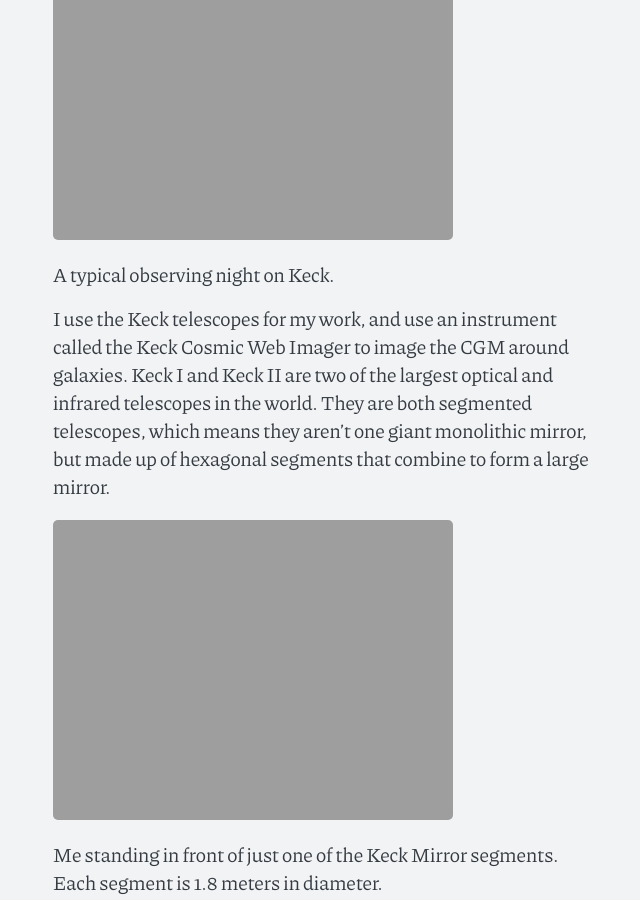
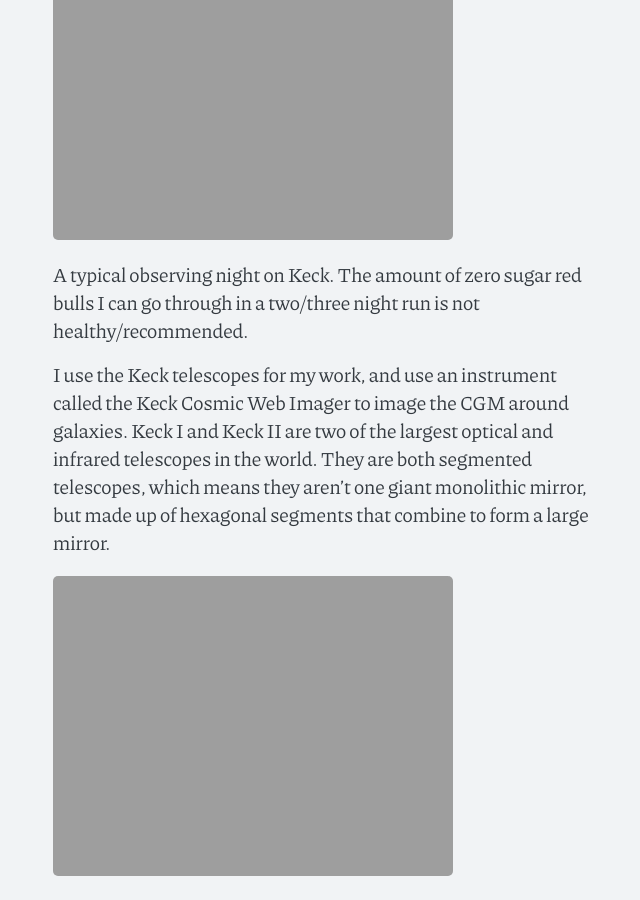
Before and after one commit to sanchitsabhlok/sanchitsabhlok.github.io, a Jekyll site: the page built from research.md, in a window 1280 px wide and 900 px high, scrolled down 1068 px. Shown: the whole window, without its empty margins (314-954 px from the left). Built offline with Jekyll 4.4.1, drawn with Linux system fonts in a browser that asks for light colours; the list of posts is cut into pages by our own code.

```diff
--- a/research.md
+++ b/research.md
@@ -15,7 +15,7 @@ Me, standing in front of the Keck telescopes at Mauna Kea, Hawaii.
 I use the Keck telescopes to study the Circumgalactic Medium CGM) of galaxies that are at a redshift (z) = 2, which means light we see today left these galaxies something around 3 billion years after the Big Bang. The circumgalactic medium is like the atmosphere of a galaxy. You can look at Earth's atmosphere, see all this oxygen here and realize that oxygen doesn't last very long in the atmosphere, something must be producing it, which it is (all life on earth!), something very similar happens with the CGM. By looking at the contents of the CGM, you can tell what kind of star formation has happened in the galaxy in the past, and maybe what is happening right now!
 
 ![]({{ site.url }}{{ site.baseurl }}/assets/images/Keck_Observing.jpg)
-A typical observing night on Keck.
+A typical observing night on Keck. The amount of zero sugar red bulls I can go through in a two/three night run is not healthy/recommended.
 
 I use the Keck telescopes for my work, and use an instrument called the Keck Cosmic Web Imager to image the CGM around galaxies. Keck I and Keck II are two of the largest optical and infrared telescopes in the world. They are both segmented telescopes, which means they aren't one giant monolithic mirror, but made up of hexagonal segments that combine to form a large mirror.
 
```
Also changed, not shown: 1 other file.
